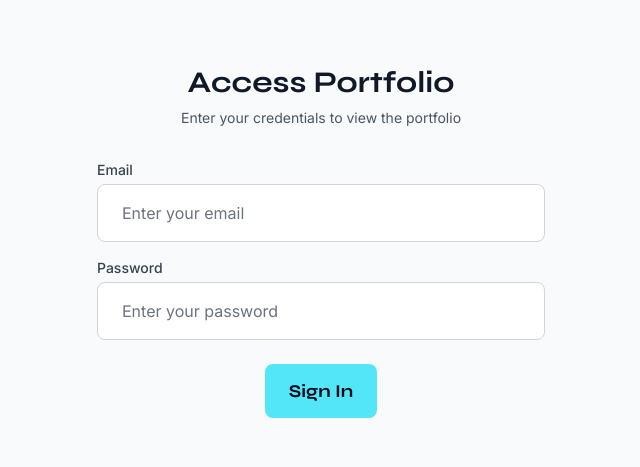
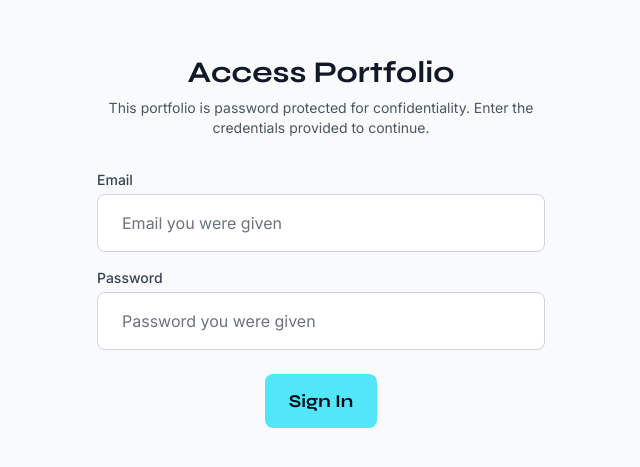
Before and after one commit to GrantC123/old-portfolio, a website: page login.html in a window 1280 px wide. Shown: the part 171-638 px from the top of the page, without its empty margins (319-959 px from the left). Drawn offline with nearby package versions, Linux system fonts and the light colour scheme.

Commit message:
Added login language

```diff
--- a/login.html
+++ b/login.html
@@ -24,9 +24,10 @@
       <div>
         <h2 class="mt-6 text-center text-3xl font-bold text-gray-900 font-syne">
           Access Portfolio
+
         </h2>
         <p class="mt-2 text-center text-sm text-gray-600">
-          Enter your credentials to view the portfolio
+          This portfolio is password protected for confidentiality. Enter the credentials provided to continue.
         </p>
       </div>
 
@@ -40,7 +41,7 @@
               type="email"
               required
               class="mt-1 appearance-none relative block w-full px-6 py-4 border border-gray-300 placeholder-gray-500 text-gray-900 rounded-lg focus:outline-none focus:ring-coral-500 focus:border-coral-500 focus:z-10 text-base"
-              placeholder="Enter your email"
+              placeholder="Email you were given"
             />
           </div>
 
@@ -52,7 +53,7 @@
               type="password"
               required
               class="mt-1 appearance-none relative block w-full px-6 py-4 border border-gray-300 placeholder-gray-500 text-gray-900 rounded-lg focus:outline-none focus:ring-coral-500 focus:border-coral-500 focus:z-10 text-base"
-              placeholder="Enter your password"
+              placeholder="Password you were given"
             />
           </div>
         </div>
```
